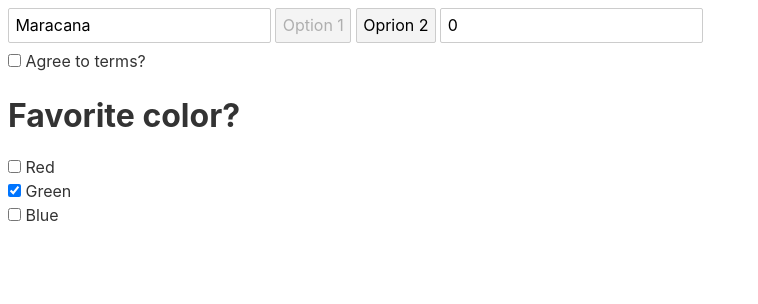
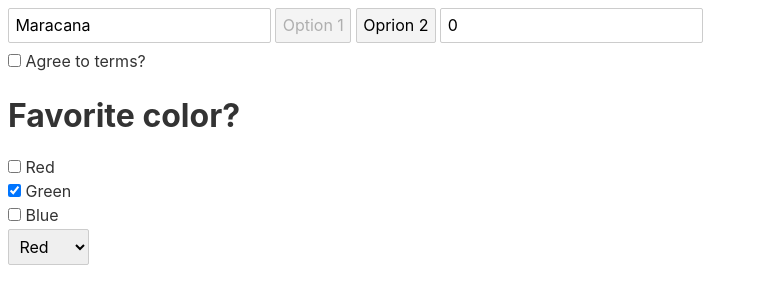
Before and after one commit to psyhedeliq/svelte-bindings-forms, a Svelte app: page / in a window 1280 px wide. Shown: the top 304 px of the page, without its empty margins (0-758 px from the left). Built offline with nearby package versions, Linux system fonts and the light colour scheme.

Commit message:
binding to <select> dropdowns

```diff
--- a/src/App.svelte
+++ b/src/App.svelte
@@ -8,12 +8,14 @@
   let agreed;
   // let favColor = "green";
   let favColor = ["green"];
+  let singleFavColor = "red";
 
   $: console.log(val);
   $: console.log(selectedOption);
   $: console.log(price);
   $: console.log(agreed);
   $: console.log(favColor);
+  $: console.log(singleFavColor);
 
   const setValue = event => {
     val = event.target.value;
@@ -65,3 +67,9 @@
   <input type="checkbox" name="color" value="blue" bind:group={favColor} />
   Blue
 </label>
+
+<select bind:value={singleFavColor}>
+  <option value="green">Green</option>
+  <option value="red">Red</option>
+  <option value="blue">Blue</option>
+</select>
```
